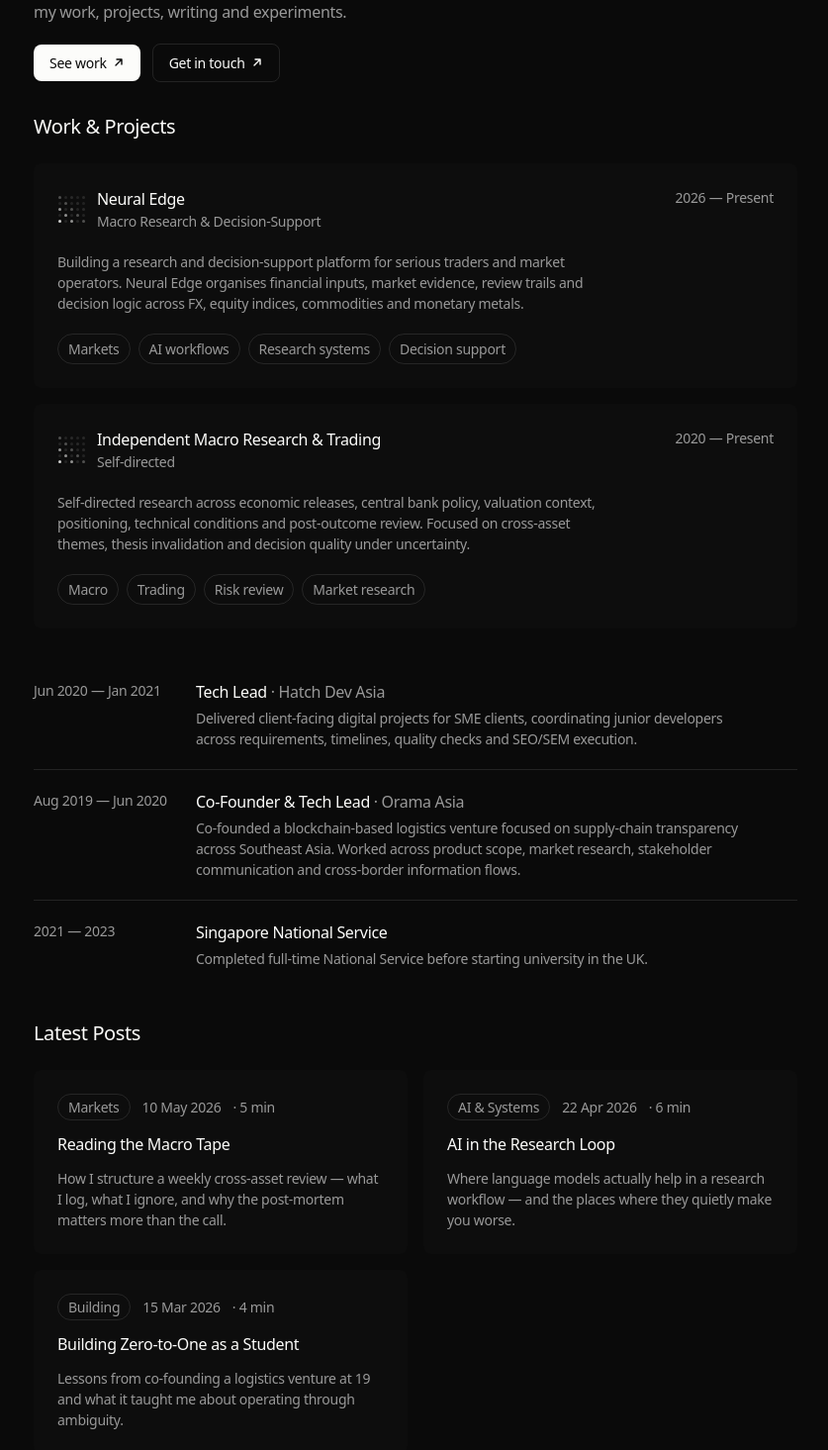
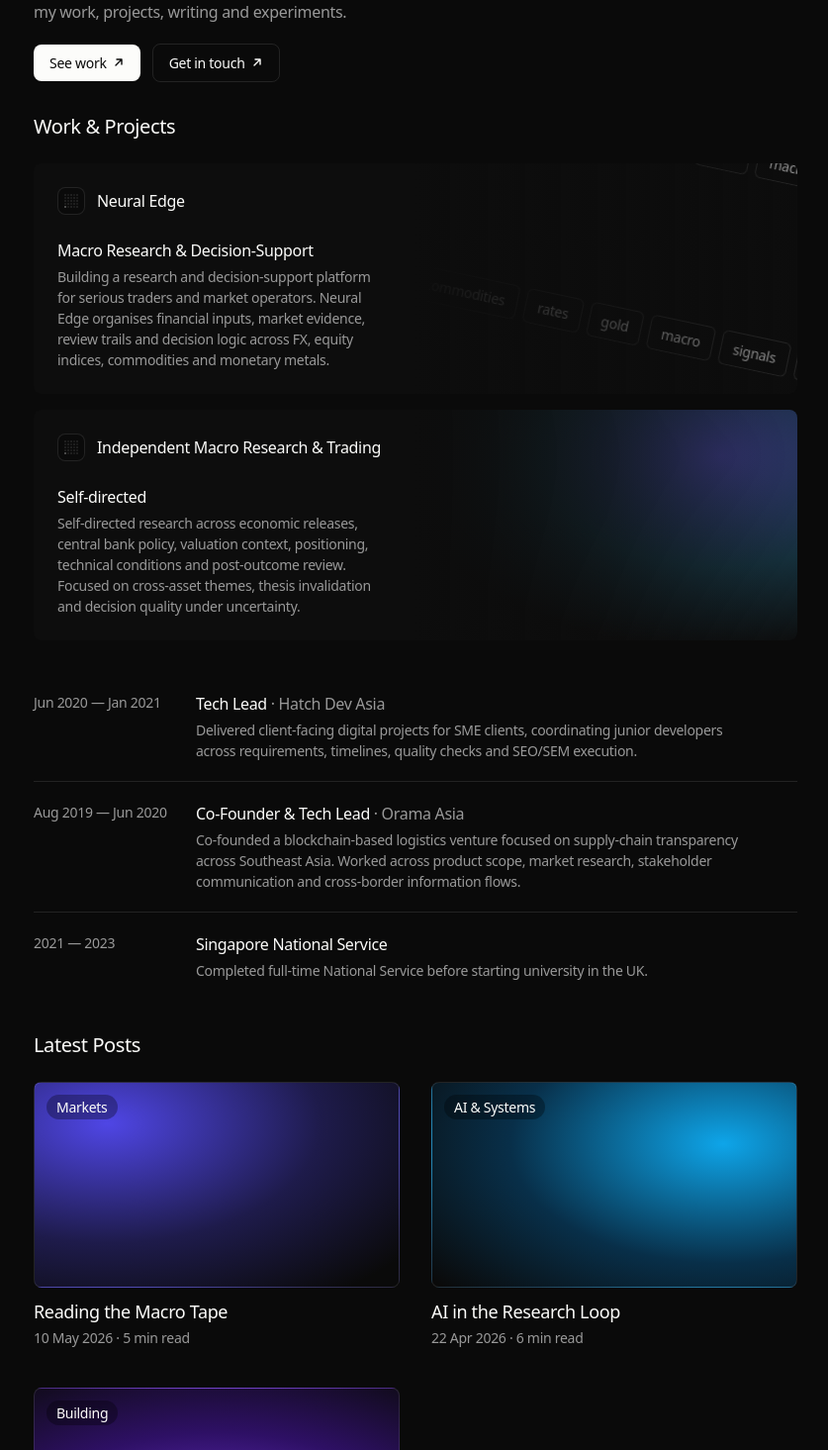
Before and after one commit to operatorzro/neith-lopes, a Next.js app: page / in a window 1280 px wide. Shown: the part 245-1710 px from the top of the page at 99% size, without its empty margins (220-1057 px from the left). Built offline with nearby package versions, Linux system fonts and the light colour scheme; a web font is replaced by a local one.

Commit message:
Add avatar photo; restyle Work & Projects as Ventures cards and Latest Posts as thumbnail cards to match template

```diff
--- a/app/blog/page.tsx
+++ b/app/blog/page.tsx
@@ -20,9 +20,9 @@ export default function BlogPage() {
             Notes on markets, AI workflows, research systems and building.
           </p>
         </header>
-        <div className="grid grid-cols-2 gap-4">
-          {posts.map((p) => (
-            <PostCard key={p.slug} post={p} />
+        <div className="grid grid-cols-2 gap-x-8 gap-y-10">
+          {posts.map((p, i) => (
+            <PostCard key={p.slug} post={p} index={i} />
           ))}
         </div>
       </div>
--- a/app/page.tsx
+++ b/app/page.tsx
@@ -42,14 +42,17 @@ export default function Home() {
       {/* Work & Projects */}
       <Section title="Work & Projects" id="work">
         <div className="flex flex-col gap-4">
-          {featured.map((w) => (
+          {featured.map((w, i) => (
             <FeaturedWork
               key={w.name}
               name={w.name}
               role={w.role}
-              period={w.period}
               summary={w.summary}
-              tags={w.tags}
+              ticker={
+                i === 0
+                  ? ["FX", "equities", "commodities", "rates", "gold", "macro", "signals", "review"]
+                  : undefined
+              }
             />
           ))}
           <div className="flex flex-col pt-4">
@@ -68,9 +71,9 @@ export default function Home() {
 
       {/* Latest Posts */}
       <Section title="Latest Posts" id="posts">
-        <div className="grid grid-cols-2 gap-4">
-          {posts.map((p) => (
-            <PostCard key={p.slug} post={p} />
+        <div className="grid grid-cols-2 gap-x-8 gap-y-10">
+          {posts.map((p, i) => (
+            <PostCard key={p.slug} post={p} index={i} />
           ))}
         </div>
         <Link
--- a/components/Avatar.tsx
+++ b/components/Avatar.tsx
@@ -1,19 +1,18 @@
-"use client";
-import { DotmSquare1 } from "./dotmatrix/loaders/dotm-square-1";
+import Image from "next/image";
 
-export default function Avatar({ size = 64 }: { size?: number }) {
+export default function Avatar({ size = 40 }: { size?: number }) {
   return (
     <span
       className="inline-flex items-center justify-center rounded-full bg-ui hairline overflow-hidden shrink-0"
       style={{ width: size, height: size }}
     >
-      <DotmSquare1
-        size={Math.round(size * 0.55)}
-        dotSize={3}
-        speed={1.1}
-        pattern="full"
-        color="rgb(252,252,250)"
-        ariaLabel="Neith Lopes"
+      <Image
+        src="/avatar.jpg"
+        alt="Neith Lopes"
+        width={size}
+        height={size}
+        className="object-cover w-full h-full"
+        priority
       />
     </span>
   );
--- a/components/FeaturedWork.tsx
+++ b/components/FeaturedWork.tsx
@@ -5,76 +5,90 @@ import Ticker from "./Ticker";
 export default function FeaturedWork({
   name,
   role,
-  period,
   summary,
-  tags,
   ticker,
+  gradient,
   href,
 }: {
   name: string;
   role: string;
-  period: string;
   summary: string;
-  tags: string[];
   ticker?: string[];
+  gradient?: string;
   href?: string;
 }) {
   const Wrapper: any = href ? "a" : "article";
-  const wrapperProps = href
-    ? { href, target: "_blank", rel: "noreferrer" }
-    : {};
+  const wrapperProps = href ? { href, target: "_blank", rel: "noreferrer" } : {};
+
   return (
     <Wrapper
       {...wrapperProps}
-      className="group relative bg-ui rounded-lg overflow-hidden p-6 flex flex-col gap-5"
+      className="group relative bg-ui rounded-lg overflow-hidden p-6 flex gap-6 min-h-[168px]"
     >
-      <header className="flex items-start justify-between gap-6 z-10">
+      {/* Left: logo lockup (top) + info (bottom) */}
+      <div className="relative z-10 flex flex-1 min-w-0 flex-col justify-between gap-6">
         <div className="flex items-center gap-3">
+          <span className="h-7 w-7 rounded-lg bg-background hairline flex items-center justify-center shrink-0">
             <DotmSquare1
-            size={28}
-            dotSize={3}
+              size={16}
+              dotSize={2}
               speed={1.1}
               pattern="full"
               color="rgb(252,252,250)"
               ariaLabel=""
             />
-          <div className="flex flex-col">
-            <h3 className="text-body-m text-heading">{name}</h3>
-            <span className="text-body-s text-body">{role}</span>
+          </span>
+          <span className="text-body-m text-heading">{name}</span>
+          <span className="flex items-center gap-1 text-body-s text-body opacity-0 -translate-x-1 group-hover:opacity-100 group-hover:translate-x-0 transition-all duration-300">
+            Explore
+            <svg width="12" height="12" viewBox="0 0 12 12" fill="none" aria-hidden>
+              <path
+                d="M3 9L9 3M9 3H4M9 3V8"
+                stroke="currentColor"
+                strokeWidth="1.4"
+                strokeLinecap="round"
+                strokeLinejoin="round"
+              />
+            </svg>
+          </span>
+        </div>
+        <div className="flex flex-col gap-1 max-w-[320px]">
+          <span className="text-body-m text-heading">{role}</span>
+          <p className="text-body-s text-body">{summary}</p>
         </div>
       </div>
-        <span className="text-body-s text-body whitespace-nowrap">{period}</span>
-      </header>
-      <p className="text-body-s text-body max-w-[560px] z-10">{summary}</p>
-      {tags.length > 0 && (
-        <ul className="flex flex-wrap gap-2 z-10">
-          {tags.map((t) => (
-            <li
-              key={t}
-              className="hairline rounded-full px-2.5 py-1 text-body-s text-body"
-            >
-              {t}
-            </li>
-          ))}
-        </ul>
-      )}
-      {ticker && (
-        <div className="absolute inset-y-0 right-0 w-1/2 pointer-events-none opacity-30 group-hover:opacity-50 transition-opacity">
+
+      {/* Right: visual that bleeds off the edge */}
+      <div className="pointer-events-none absolute inset-y-0 right-0 w-1/2 overflow-hidden">
+        {ticker ? (
+          <>
             <Ticker
               items={ticker}
               direction="left"
               rotate={12}
-            className="top-[-20%] right-0 w-full h-[60%]"
+              className="top-[-22%] right-0 w-full h-[60%]"
             />
             <Ticker
               items={ticker}
               direction="right"
               rotate={12}
-            className="bottom-[-20%] right-0 w-full h-[60%]"
               speed={28}
+              className="bottom-[-22%] right-0 w-full h-[60%]"
             />
+          </>
+        ) : (
+          <div
+            className="absolute inset-0"
+            style={{
+              background:
+                gradient ??
+                "radial-gradient(120% 120% at 80% 20%, rgba(99,102,241,0.45), rgba(56,189,248,0.2) 40%, transparent 70%)",
+            }}
+          />
+        )}
+        {/* left-edge fade so text stays readable */}
+        <div className="absolute inset-0 bg-gradient-to-r from-ui via-ui/60 to-transparent" />
       </div>
-      )}
     </Wrapper>
   );
 }
--- a/components/PostCard.tsx
+++ b/components/PostCard.tsx
@@ -1,23 +1,39 @@
 import Link from "next/link";
 import { formatDate, type PostMeta } from "@/lib/posts";
 
-export default function PostCard({ post }: { post: PostMeta }) {
+const gradients = [
+  "radial-gradient(130% 130% at 20% 20%, #4f46e5 0%, #1e1b4b 45%, #0a0a0a 80%)",
+  "radial-gradient(130% 130% at 80% 30%, #0ea5e9 0%, #082f49 45%, #0a0a0a 80%)",
+  "radial-gradient(130% 130% at 50% 80%, #7c3aed 0%, #2e1065 45%, #0a0a0a 80%)",
+  "radial-gradient(130% 130% at 30% 70%, #db2777 0%, #500724 45%, #0a0a0a 80%)",
+];
+
+export default function PostCard({
+  post,
+  index = 0,
+}: {
+  post: PostMeta;
+  index?: number;
+}) {
   return (
-    <Link
-      href={`/blog/${post.slug}`}
-      className="group flex flex-col gap-3 bg-ui rounded-lg p-6 transition-colors hover:bg-white/[0.06]"
-    >
-      <div className="flex items-center gap-3 text-body-s text-body">
-        <span className="hairline rounded-full px-2.5 py-0.5">
+    <Link href={`/blog/${post.slug}`} className="group flex flex-col gap-3">
+      <div
+        className="relative aspect-[16/9] w-full rounded-lg overflow-hidden hairline"
+        style={{ background: gradients[index % gradients.length] }}
+      >
+        <span className="absolute left-3 top-3 rounded-full bg-black/30 backdrop-blur-sm px-2.5 py-0.5 text-body-s text-heading">
           {post.category}
         </span>
-        <span>{formatDate(post.date)}</span>
-        {post.readTime > 0 && <span>· {post.readTime} min</span>}
       </div>
-      <h3 className="text-body-m text-heading group-hover:underline underline-offset-4 decoration-white/30">
-        {post.title}
-      </h3>
-      <p className="text-body-s text-body">{post.excerpt}</p>
+      <div className="flex flex-col gap-1">
+        <h3 className="text-[18px] leading-snug tracking-[-0.02em] text-heading group-hover:opacity-80 transition-opacity">
+          {post.title}
+        </h3>
+        <span className="text-body-s text-body">
+          {formatDate(post.date)}
+          {post.readTime > 0 && ` · ${post.readTime} min read`}
+        </span>
+      </div>
     </Link>
   );
 }
```
Also changed, not shown: public/avatar.jpg (added). Lines whose indentation alone changed are shown as unchanged.
